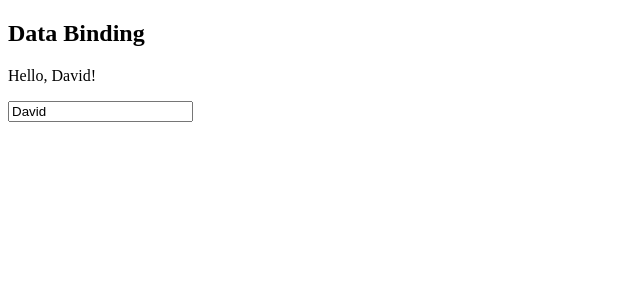
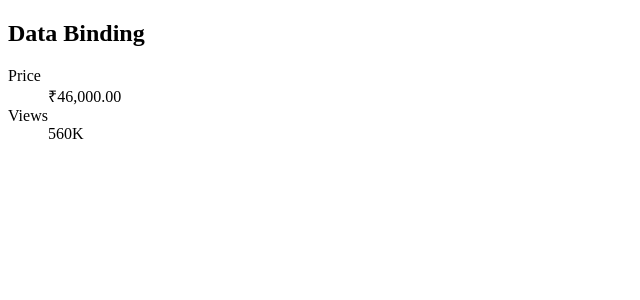
Before and after one commit to koushikbajpayee06/React-19, a React (Vite) app: page / in a window 1280 px wide. Shown: the top 300 px of the page, without its empty margins (0-640 px from the left). Built offline with nearby package versions, Linux system fonts and the light colour scheme.

Commit message:
handling numbers

```diff
--- a/src/App.jsx
+++ b/src/App.jsx
@@ -1,13 +1,13 @@
 
-import { StateVariables } from './components/component-state/component-state'
-import { DataBinding } from './components/data-binding/data-binding'
+import { NumberBinding } from './components/binding-data-types/number-bindings'
+
 
 
 function App() {
 
   return (
     <div>
-      <StateVariables/>
+      <NumberBinding/>
     </div>
   )
 }
--- /dev/null
+++ b/src/components/binding-data-types/number-bindings.jsx
@@ -0,0 +1,21 @@
+import { useEffect, useState } from "react";
+
+export function NumberBinding(){
+
+    const [price, setprice]= useState(0);
+    const [views] = useState(560000)
+    useEffect(()=>{
+        setprice(46000);
+    },[]);
+    return(
+        <div className="container-fluid">
+            <h2 className="text-center text-warning p-3">Data Binding</h2>
+            <dl>
+                <dt>Price</dt>
+                <dd>{price.toLocaleString('en-in', {style:"currency", currency:"INR"})}</dd>
+                <dt>Views</dt>
+                <dd>{views.toLocaleString('en-us', {notation:"compact"})}</dd>
+            </dl>
+      </div>
+    )
+}
--- a/src/components/component-state/component-state.jsx
+++ b/src/components/component-state/component-state.jsx
@@ -1,17 +1,23 @@
 import { useLayoutEffect, useState } from "react";
 
 export function StateVariables() {
-  const [name, setName] = useState("Koushik");
+  const [price, setPrice] = useState(0);
+  const [name, setName] = useState("");
 
   useLayoutEffect(() => {
-    setName("David"); // runs before browser paints
+    setPrice(56000)
+    setName("Samsung TV"); // runs before browser paints
   }, []);
 
   return (
     <div className="container-fluid">
       <h2 className="text-center text-warning p-3">Data Binding</h2>
-      <p>Hello, {name}!</p>
-      <input type="text" value={name} readOnly />
+      <dl>
+        <dt>Product Name</dt>
+        <dd>{name}</dd>
+        <dt>Price</dt>
+        <dd>{price}</dd>
+      </dl>
     </div>
   );
 }
```
